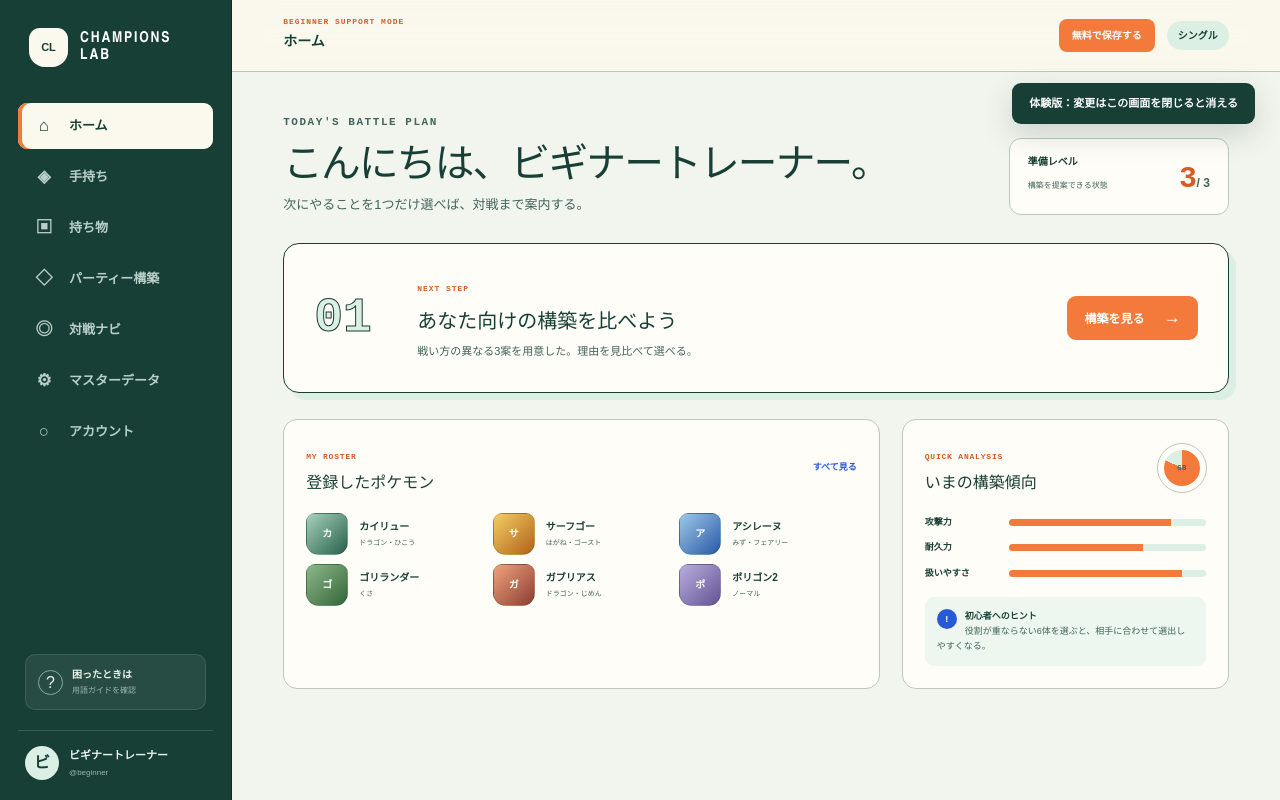
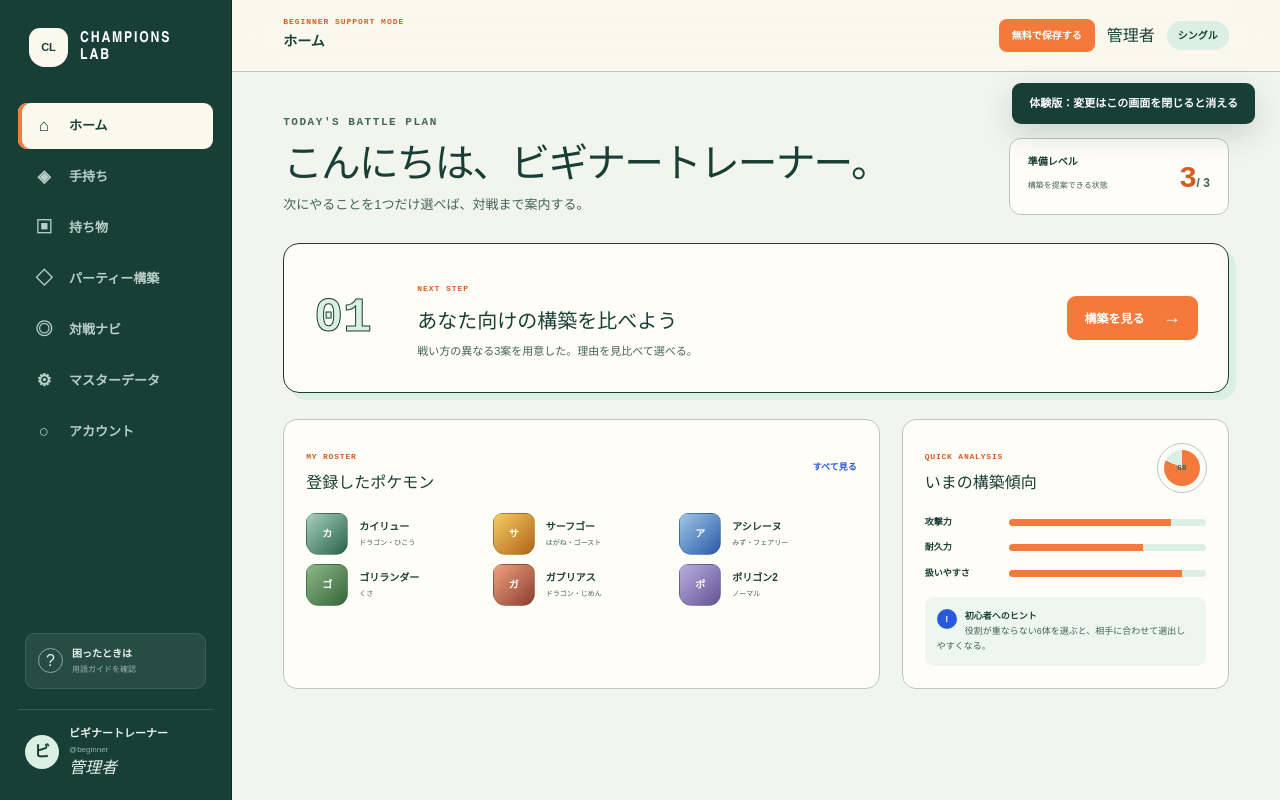
Before and after one commit to rihib/pokemon, a Next.js app: page /demo in a window 1280 px wide. Built offline with nearby package versions, Linux system fonts and the light colour scheme.

Commit message:
Show administrator status in workspace

```diff
--- a/app/components/workspace.tsx
+++ b/app/components/workspace.tsx
@@ -186,7 +186,11 @@ export default function Workspace({ mode, identity }: { mode: "live" | "demo"; i
         <div className="side-help"><span>?</span><div><strong>困ったときは</strong><small>用語ガイドを確認</small></div></div>
         <div className="profile-mini">
           <span>{state.user.displayName.slice(0, 1)}</span>
-          <div><strong>{state.user.displayName}</strong><small>@{state.user.handle}</small></div>
+          <div>
+            <strong>{state.user.displayName}</strong>
+            <small>@{state.user.handle}</small>
+            {state.user.role === "admin" && <em className="admin-badge">管理者</em>}
+          </div>
         </div>
       </aside>
 
@@ -196,6 +200,7 @@ export default function Workspace({ mode, identity }: { mode: "live" | "demo"; i
           <div><p>BEGINNER SUPPORT MODE</p><strong>{tabMeta.find((item) => item.id === tab)?.label}</strong></div>
           <div className="top-actions">
             {mode === "demo" && <a href="/signin-with-chatgpt?return_to=%2Fapp" className="small-primary">無料で保存する</a>}
+            {state.user.role === "admin" && <span className="admin-status" aria-label="管理者としてログイン中">管理者</span>}
             <span className="format-pill">{format === "single" ? "シングル" : "ダブル"}</span>
           </div>
         </header>
@@ -316,7 +321,7 @@ function SettingsPanel({ state, style, setStyle, mode, onSave, onDelete }: { sta
   const [name, setName] = useState(state.user.displayName);
   const [confirmDelete, setConfirmDelete] = useState(false);
   return <section><PageTitle eyebrow="ACCOUNT" title="アカウント設定" copy="表示名と、標準で使う戦い方を変更できる。" />
-    <div className="settings-grid"><section className="panel settings-card"><h2>プロフィール</h2><label>表示名<input value={name} onChange={(e) => setName(e.target.value)} /></label><label>ユーザー名<input value={`@${state.user.handle}`} disabled /></label><label>メールアドレス<input value={state.user.email} disabled /></label><button className="form-primary" onClick={() => onSave({ displayName: name, preferredStyle: style })}>変更を保存</button></section>
+    <div className="settings-grid"><section className="panel settings-card"><div className="settings-heading"><h2>プロフィール</h2><span className={`role-status ${state.user.role}`}>{state.user.role === "admin" ? "管理者アカウント" : "一般アカウント"}</span></div><label>表示名<input value={name} onChange={(e) => setName(e.target.value)} /></label><label>ユーザー名<input value={`@${state.user.handle}`} disabled /></label><label>メールアドレス<input value={state.user.email} disabled /></label><button className="form-primary" onClick={() => onSave({ displayName: name, preferredStyle: style })}>変更を保存</button></section>
       <section className="panel settings-card"><h2>好みの戦い方</h2><p>構築提案で最初に表示する方針。</p><div className="setting-style-list">{(Object.keys(styleInfo) as PlayStyle[]).map((key) => <button key={key} className={style === key ? "selected" : ""} onClick={() => setStyle(key)}><span>{style === key ? "✓" : ""}</span><strong>{styleInfo[key].name}</strong><small>{styleInfo[key].copy}</small></button>)}</div></section>
       <section className="panel danger-zone"><h2>ログアウト・削除</h2><p>ログアウトしても登録データは残る。アカウント削除は手持ちと持ち物を含む全データを削除する。</p>{mode === "live" ? <><a href="/signout-with-chatgpt?return_to=%2F">ログアウト</a>{confirmDelete ? <button className="danger-button" onClick={onDelete}>本当に削除する</button> : <button className="danger-link" onClick={() => setConfirmDelete(true)}>アカウントを削除</button>}</> : <Link href="/">体験版を終了</Link>}</section>
     </div>
```
